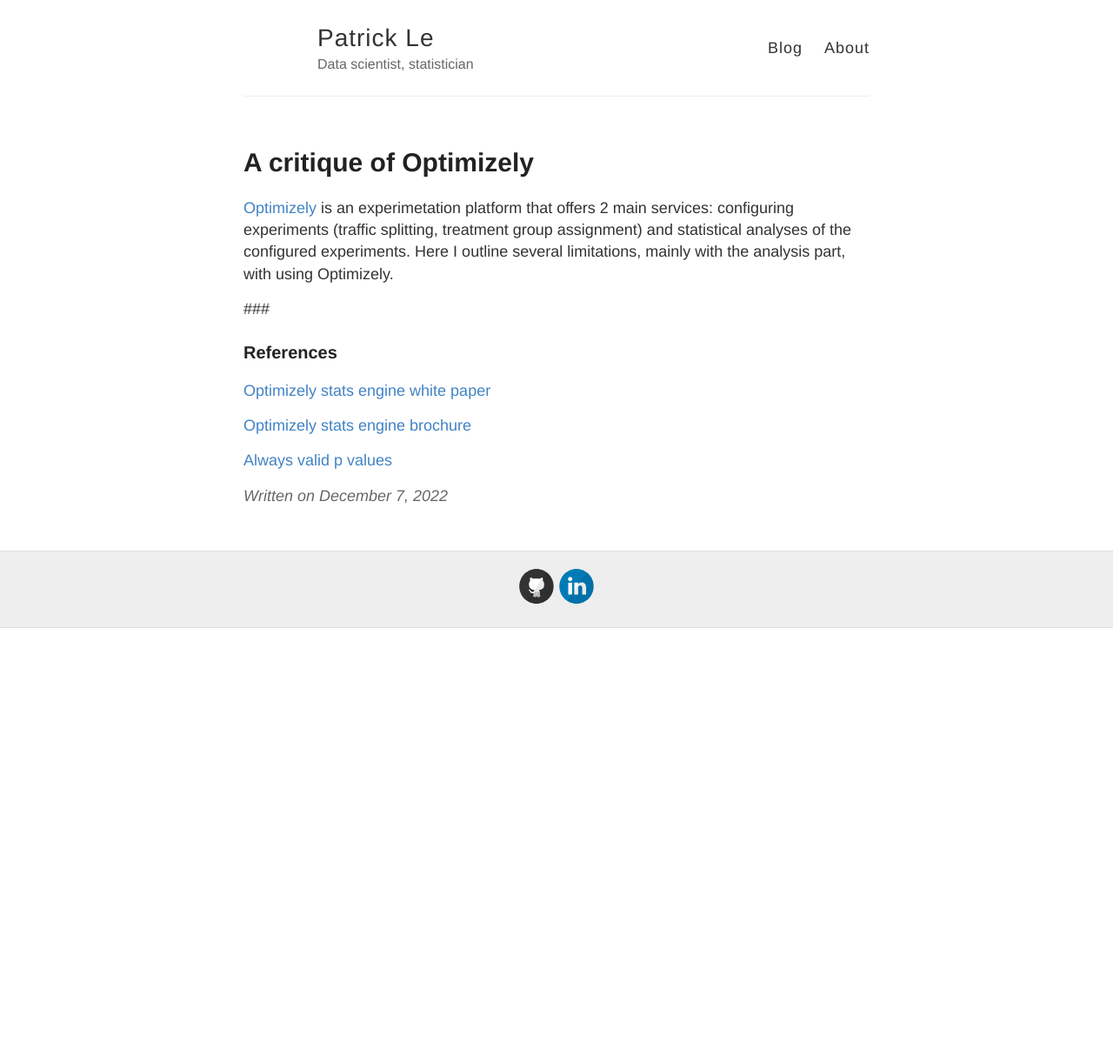
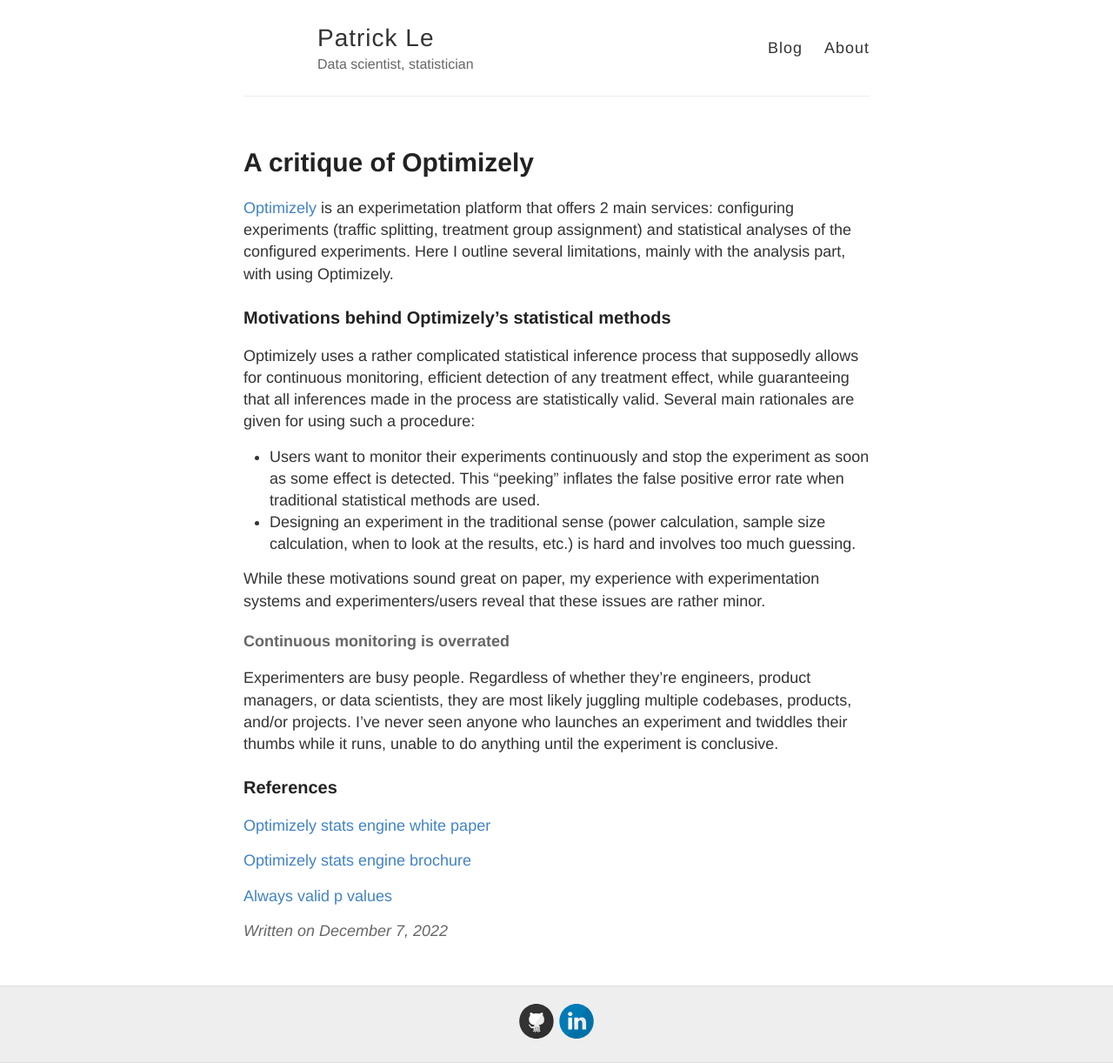
Before and after one commit to lechipatrick/lechipatrick.github.io, a Jekyll site: the page built from _posts/2022-12-07-a-critique-of-Optimizely.md, in a window 1280 px wide. Shown: the whole page at 87% size. Built offline with Jekyll 4.4.1, drawn with Linux system fonts in a browser that asks for light colours; before the commit the page ends 900 px from its top, so only the background shows below that.

Commit message:
Update 2022-12-07-a-critique-of-Optimizely.md

```diff
--- a/_posts/2022-12-07-a-critique-of-Optimizely.md
+++ b/_posts/2022-12-07-a-critique-of-Optimizely.md
@@ -5,7 +5,15 @@
 
 [Optimizely](https://www.optimizely.com/) is an experimetation platform that offers 2 main services: configuring experiments (traffic splitting, treatment group assignment) and statistical analyses of the configured experiments. Here I outline several limitations, mainly with the analysis part, with using Optimizely.
 
-###
+### Motivations behind Optimizely's statistical methods
+Optimizely uses a rather complicated statistical inference process that supposedly allows for continuous monitoring, efficient detection of any treatment effect, while guaranteeing that all inferences made in the process are statistically valid. Several main rationales are given for using such a procedure:
+* Users want to monitor their experiments continuously and stop the experiment as soon as some effect is detected. This "peeking" inflates the false positive error rate when traditional statistical methods are used.
+* Designing an experiment in the traditional sense (power calculation, sample size calculation, when to look at the results, etc.) is hard and involves too much guessing.
+
+While these motivations sound great on paper, my experience with experimentation systems and experimenters/users reveal that these issues are rather minor.
+
+#### Continuous monitoring is overrated
+Experimenters are busy people. Regardless of whether they're engineers, product managers, or data scientists, they are most likely juggling multiple codebases, products, and/or projects. I've never seen anyone who launches an experiment and twiddles their thumbs while it runs, unable to do anything until the experiment is conclusive.
 
 
 ### References
```
